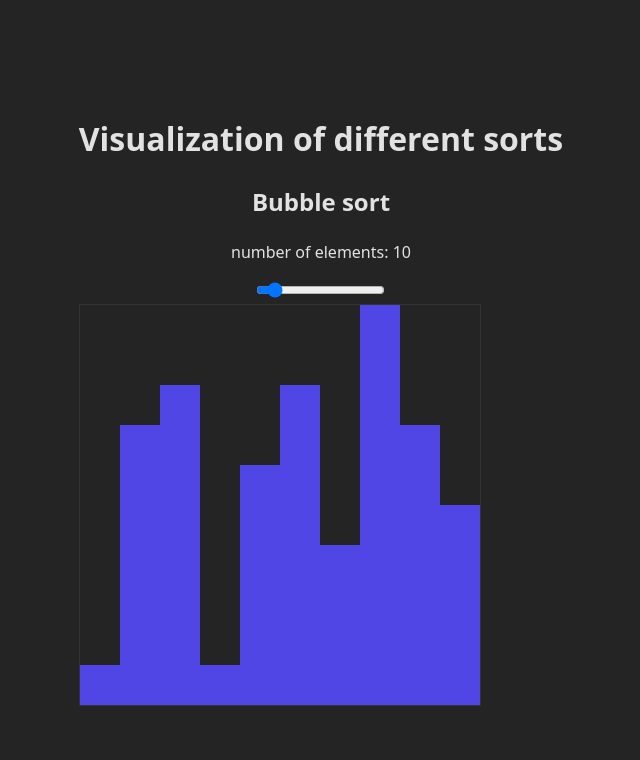
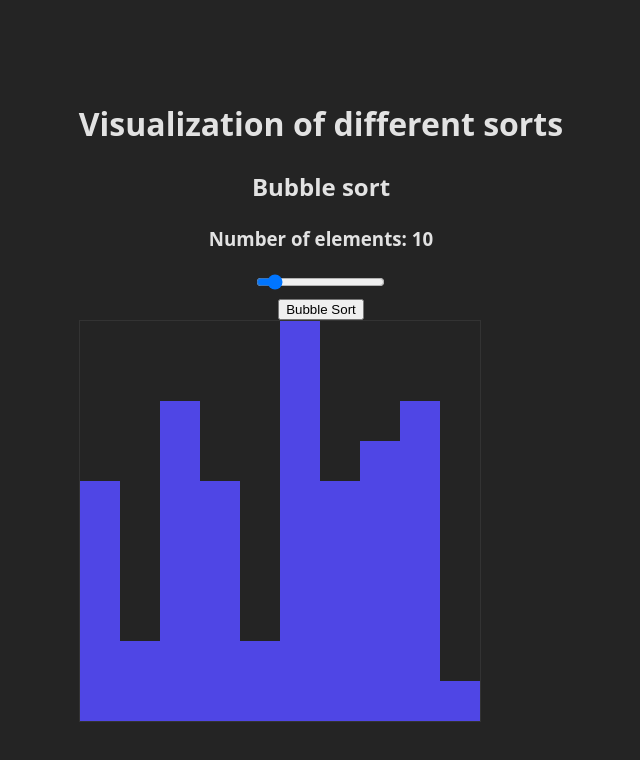
Before and after one commit to KohseyPower/sort, a React (Vite) app: page / in a window 1280 px wide. Shown: the top 760 px of the page, without its empty margins (319-959 px from the left). Built offline with nearby package versions, Linux system fonts and the light colour scheme.

Commit message:
add(algorithms): add bubble sort algorithm

```diff
--- a/src/Simulator.tsx
+++ b/src/Simulator.tsx
@@ -1,48 +1,54 @@
-import { useState, useEffect, useMemo } from "react";
+import { useState, useMemo } from "react";
 import * as Styled from "./Simulator.styled.tsx";
+import bubbleSort from "./algorithms";
 
 const MIN = 5;
 const MAX = 60;
 const WINDOWSIZE = 400;
 
 function initElements(numElements: number) {
-  const elements = [];
-  for (let i = 0; i < numElements; i++) {
-    const randomNumber = Math.floor(Math.random() * numElements) + 1;
-    elements.push(randomNumber);
-  }
-  return elements;
+  return Array.from(
+    { length: numElements },
+    () => Math.floor(Math.random() * numElements) + 1
+  );
 }
 
 export default function Simulator() {
-  const [numElements, setNumElements] = useState(10);
-  const [elements, setElements] = useState<number[]>([]);
-  useEffect(() => {
-    // Algorithms
-    setElements(initElements(numElements));
-    console.log("elements : ", elements);
-  }, [numElements]);
+  const [totalElements, setTotalElements] = useState(10);
+  const [elements, setElements] = useState<number[]>(() => initElements(10));
 
-  const maxValue = useMemo(() => Math.max(1, ...elements), [elements]);
+  const maxValue = useMemo(
+    () => elements.reduce((max, v) => (v > max ? v : max), 1),
+    [elements]
+  );
 
   return (
     <>
       <h1>Visualization of different sorts</h1>
       <div>
         <h2>Bubble sort</h2>
-        <p>number of elements: {numElements}</p>
+        <div>
+          <h3>Number of elements: {totalElements}</h3>
           <input
             type="range"
             min={MIN}
             max={MAX}
-          value={numElements}
+            value={totalElements}
             onChange={(e) => {
-            setNumElements(Number(e.target.value));
+              const newValue = Number(e.target.value);
+              setTotalElements(newValue);
+              setElements(initElements(newValue));
             }}
           />
-        <Styled.Canvas $size={WINDOWSIZE} $cols={numElements}>
-          {elements.map((value) => (
-            <Styled.Bar $value={value} $max={maxValue} />
+        </div>
+        <div>
+          <button onClick={() => setElements(bubbleSort(elements))}>
+            Bubble Sort
+          </button>
+        </div>
+        <Styled.Canvas $size={WINDOWSIZE} $cols={totalElements}>
+          {elements.map((value, index) => (
+            <Styled.Bar key={index} $value={value} $max={maxValue} />
           ))}
         </Styled.Canvas>
       </div>
--- /dev/null
+++ b/src/algorithms/BubbleSort.ts
@@ -0,0 +1,13 @@
+export function bubbleSort(elements: number[]): number[] {
+  const sortedElements: number[] = [...elements];
+  for (let i = sortedElements.length - 1; i > 0; i--) {
+    for (let j = 0; j < i; j++) {
+      if (sortedElements[j] > sortedElements[j + 1]) {
+        const temp = sortedElements[j];
+        sortedElements[j] = sortedElements[j + 1];
+        sortedElements[j + 1] = temp;
+      }
+    }
+  }
+  return sortedElements;
+}
--- /dev/null
+++ b/src/algorithms/index.ts
@@ -0,0 +1,3 @@
+import { bubbleSort } from "./BubbleSort";
+
+export default bubbleSort;
```
Lines whose indentation alone changed are shown as unchanged.
